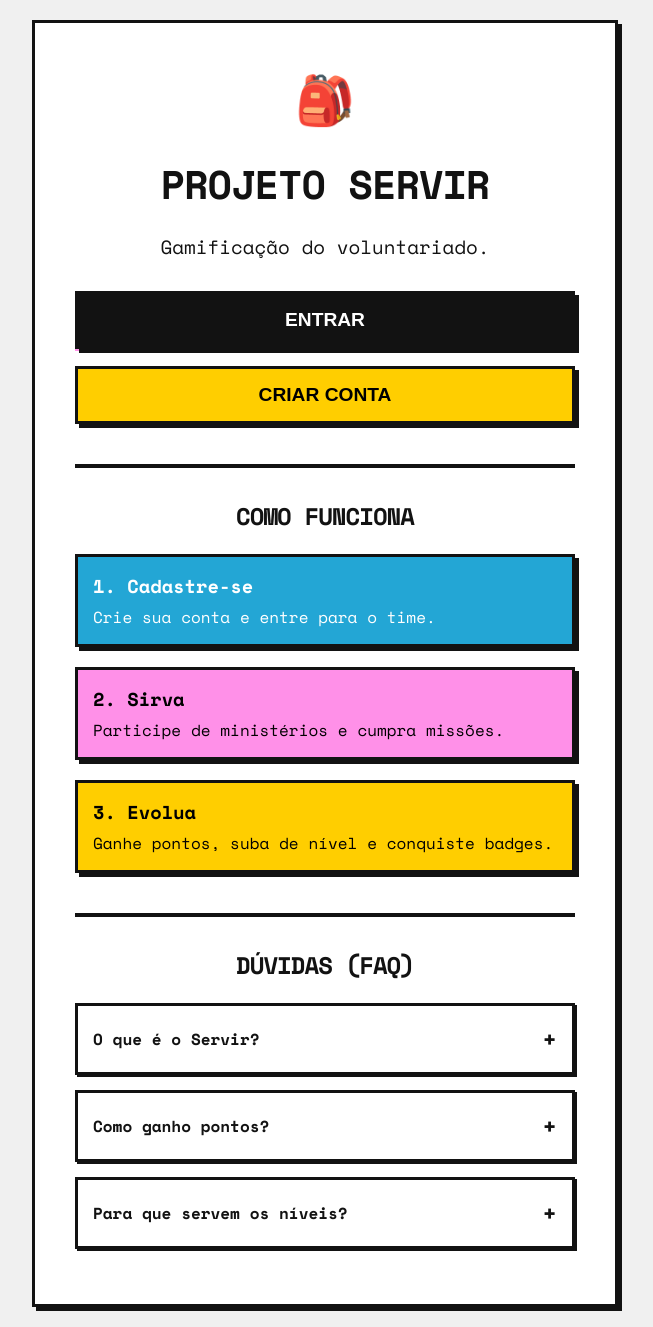
After one commit to prdanielmota/blockchain-servir, a Flask app: page / in a window 1280 px wide. The commit adds this page. Shown: the whole page, without its empty margins (315-968 px from the left). Run offline with Flask 3, Linux system fonts and the light colour scheme.

Commit message:
Add Neo-Brutalist Landing Page with FAQ

```diff
--- a/blockchain_servir/app/routes/auth.py
+++ b/blockchain_servir/app/routes/auth.py
@@ -1,8 +1,14 @@
 from flask import Blueprint, render_template, redirect, url_for, flash, request
-from flask_login import login_user, logout_user, login_required
+from flask_login import login_user, logout_user, login_required, current_user
 from ..models import db, User
 
 auth = Blueprint('auth', __name__)
+
+@auth.route('/')
+def index():
+    if current_user.is_authenticated:
+        return redirect(url_for('admin.dashboard'))
+    return render_template('landing.html')
 
 @auth.route('/login', methods=['GET', 'POST'])
 def login():
--- a/blockchain_servir/app/templates/base.html
+++ b/blockchain_servir/app/templates/base.html
@@ -115,7 +115,9 @@
     <div class="container">
         <!-- Logo or Title Area -->
         <div style="text-align: center; margin-bottom: 20px;">
-            <span style="font-size: 3em;">🎒</span>
+            <a href="/" style="text-decoration: none; border: none; background: none;">
+                <span style="font-size: 3em;">🎒</span>
+            </a>
         </div>
 
         {% with messages = get_flashed_messages() %}
--- /dev/null
+++ b/blockchain_servir/app/templates/landing.html
@@ -0,0 +1,87 @@
+{% extends "base.html" %}
+
+{% block content %}
+<div style="text-align: center;">
+    <h1 style="font-size: 2.5em; margin-bottom: 10px;">Projeto Servir</h1>
+    <p style="font-size: 1.2em; margin-bottom: 30px;">Gamificação do voluntariado.</p>
+
+    <div style="display: grid; gap: 15px; margin-bottom: 40px;">
+        <a href="{{ url_for('auth.login') }}" style="display: block;">
+            <button>Entrar</button>
+        </a>
+        <a href="{{ url_for('auth.register') }}" style="display: block; border-bottom: none;">
+            <button style="background: var(--accent); color: black;">Criar Conta</button>
+        </a>
+    </div>
+</div>
+
+<hr style="border: 2px solid var(--dark); margin: 30px 0;">
+
+<h2 style="font-size: 1.5em;">Como Funciona</h2>
+
+<div style="display: flex; flex-direction: column; gap: 20px; margin-bottom: 40px;">
+    <div style="border: var(--border); padding: 15px; background: var(--secondary); color: white; box-shadow: var(--shadow);">
+        <h3 style="margin: 0;">1. Cadastre-se</h3>
+        <p style="margin: 5px 0 0;">Crie sua conta e entre para o time.</p>
+    </div>
+    <div style="border: var(--border); padding: 15px; background: var(--primary); color: black; box-shadow: var(--shadow);">
+        <h3 style="margin: 0;">2. Sirva</h3>
+        <p style="margin: 5px 0 0;">Participe de ministérios e cumpra missões.</p>
+    </div>
+    <div style="border: var(--border); padding: 15px; background: var(--accent); color: black; box-shadow: var(--shadow);">
+        <h3 style="margin: 0;">3. Evolua</h3>
+        <p style="margin: 5px 0 0;">Ganhe pontos, suba de nível e conquiste badges.</p>
+    </div>
+</div>
+
+<hr style="border: 2px solid var(--dark); margin: 30px 0;">
+
+<h2 style="font-size: 1.5em;">Dúvidas (FAQ)</h2>
+
+<div class="faq-section">
+    <details style="margin-bottom: 15px; border: var(--border); box-shadow: 2px 2px 0 var(--dark); background: white;">
+        <summary style="padding: 15px; cursor: pointer; font-weight: bold; list-style: none; display: flex; justify-content: space-between; align-items: center;">
+            <span>O que é o Servir?</span>
+            <span style="font-size: 1.5em;">+</span>
+        </summary>
+        <div style="padding: 15px; border-top: var(--border); background: #fafafa;">
+            <p style="margin: 0;">É uma plataforma para incentivar e organizar o voluntariado na igreja através de gamificação.</p>
+        </div>
+    </details>
+
+    <details style="margin-bottom: 15px; border: var(--border); box-shadow: 2px 2px 0 var(--dark); background: white;">
+        <summary style="padding: 15px; cursor: pointer; font-weight: bold; list-style: none; display: flex; justify-content: space-between; align-items: center;">
+            <span>Como ganho pontos?</span>
+            <span style="font-size: 1.5em;">+</span>
+        </summary>
+        <div style="padding: 15px; border-top: var(--border); background: #fafafa;">
+            <p style="margin: 0;">Realizando missões cadastradas pelos líderes dos ministérios. Cada missão tem uma pontuação específica.</p>
+        </div>
+    </details>
+
+    <details style="margin-bottom: 15px; border: var(--border); box-shadow: 2px 2px 0 var(--dark); background: white;">
+        <summary style="padding: 15px; cursor: pointer; font-weight: bold; list-style: none; display: flex; justify-content: space-between; align-items: center;">
+            <span>Para que servem os níveis?</span>
+            <span style="font-size: 1.5em;">+</span>
+        </summary>
+        <div style="padding: 15px; border-top: var(--border); background: #fafafa;">
+            <p style="margin: 0;">Os níveis mostram sua jornada de serviço. Quanto mais você serve, mais você evolui de "Broto" até níveis mais altos!</p>
+        </div>
+    </details>
+</div>
+
+<style>
+    /* Remove default summary marker */
+    details > summary {
+        list-style: none;
+    }
+    details > summary::-webkit-details-marker {
+        display: none;
+    }
+    /* Change icon when open */
+    details[open] summary span:last-child {
+        transform: rotate(45deg);
+    }
+</style>
+
+{% endblock %}
```
